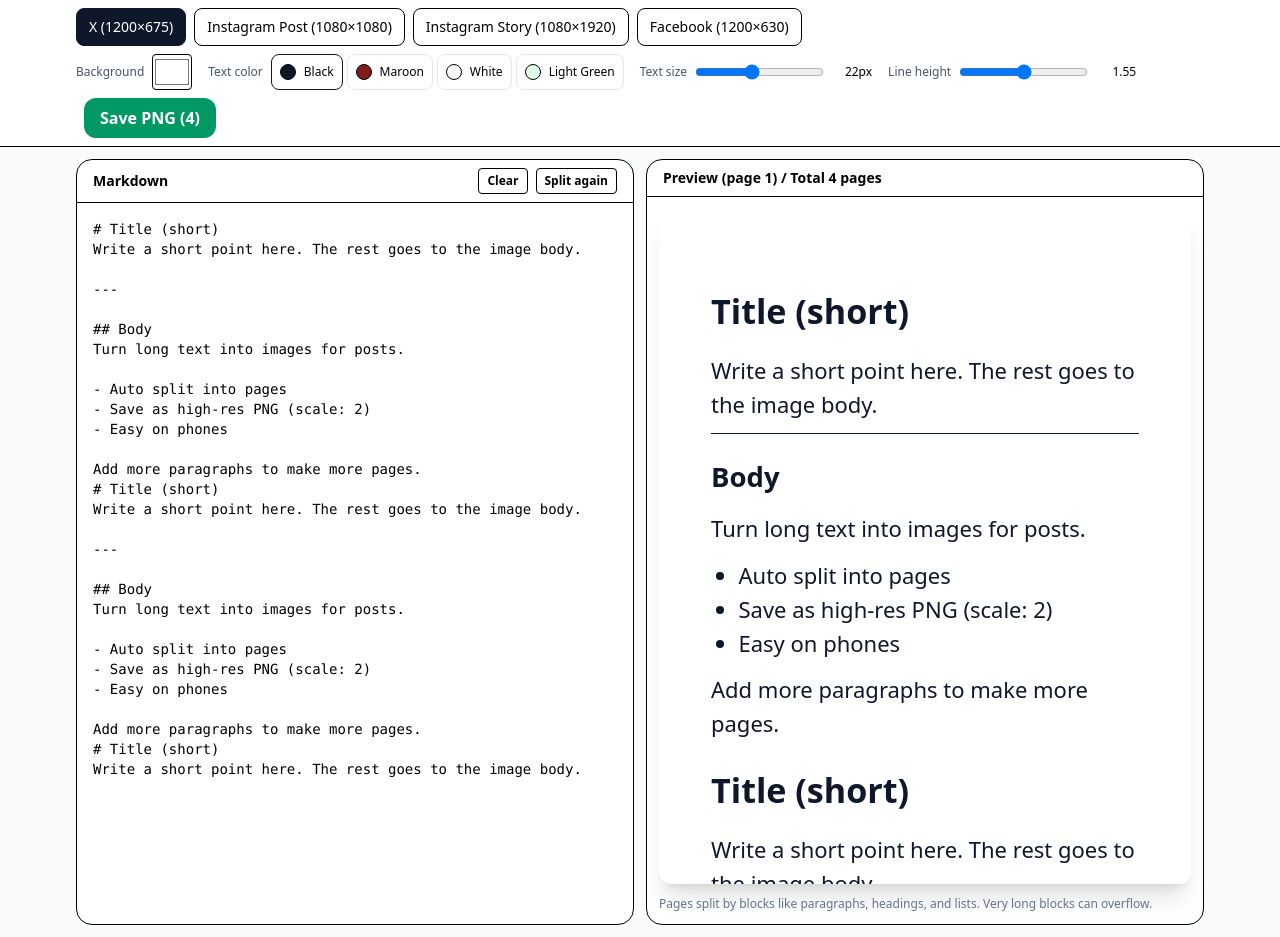
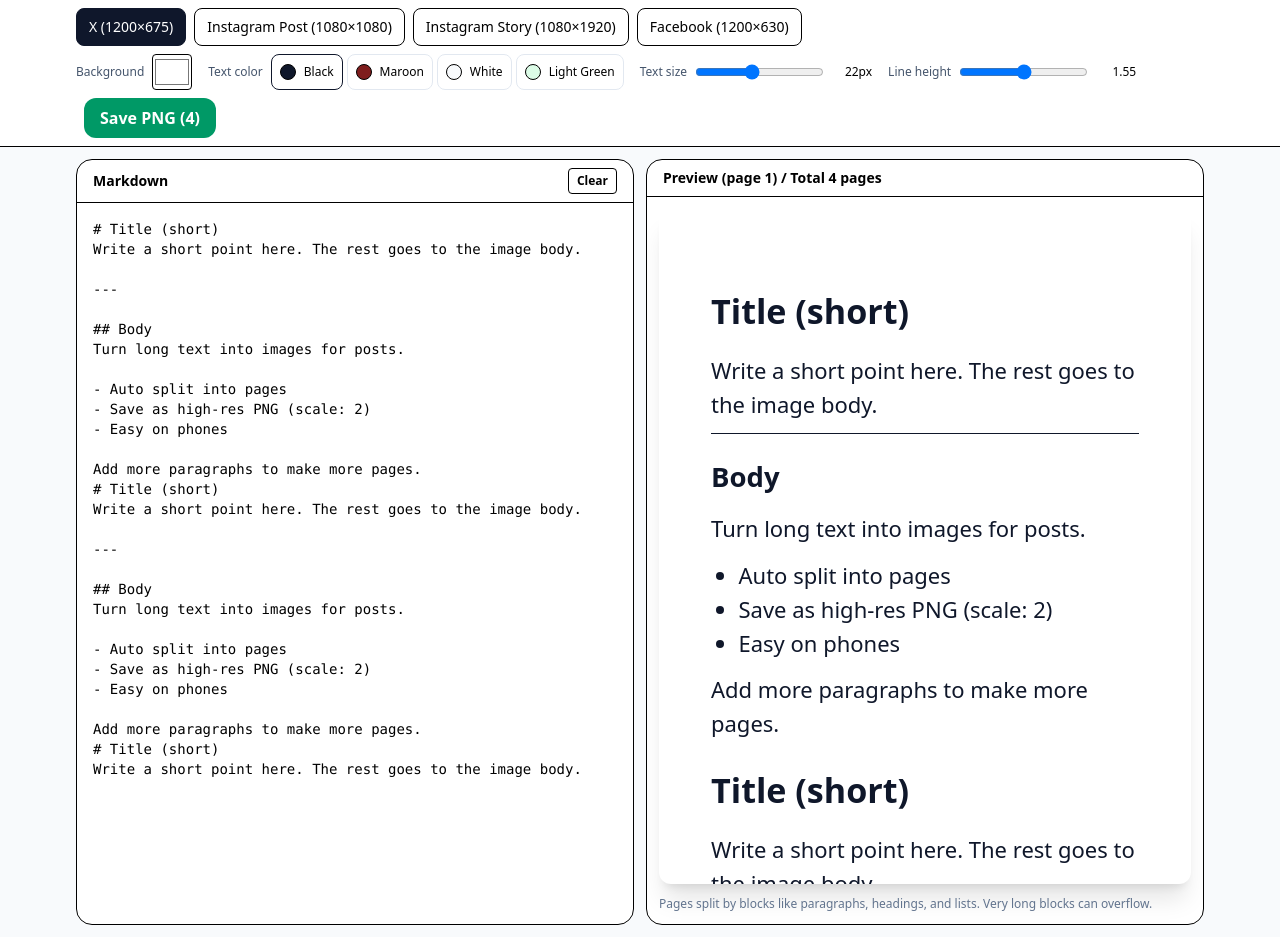
Before and after one commit to freddiefujiwara/md2img, a Vue app: page / in a window 1280 px wide. Built offline with nearby package versions, Linux system fonts and the light colour scheme.

Commit message:
Remove split again button

```diff
--- a/src/App.vue
+++ b/src/App.vue
@@ -248,9 +248,6 @@ onMounted(() => {
             >
               {{ uiText.clearMarkdownLabel }}
             </button>
-            <button class="text-xs px-2 py-1 rounded border" @click="paginate">
-              {{ uiText.repaginateLabel }}
-            </button>
           </div>
         </div>
         <textarea
--- a/src/lib/uiText.js
+++ b/src/lib/uiText.js
@@ -7,7 +7,6 @@ export const uiText = {
   savingLabel: "Saving...",
   markdownLabel: "Markdown",
   clearMarkdownLabel: "Clear",
-  repaginateLabel: "Split again",
   previewLabel: "Preview (page 1)",
   pageCountLabel: (count) => `Total ${count} page${count === 1 ? "" : "s"}`,
   splitHint:
```
